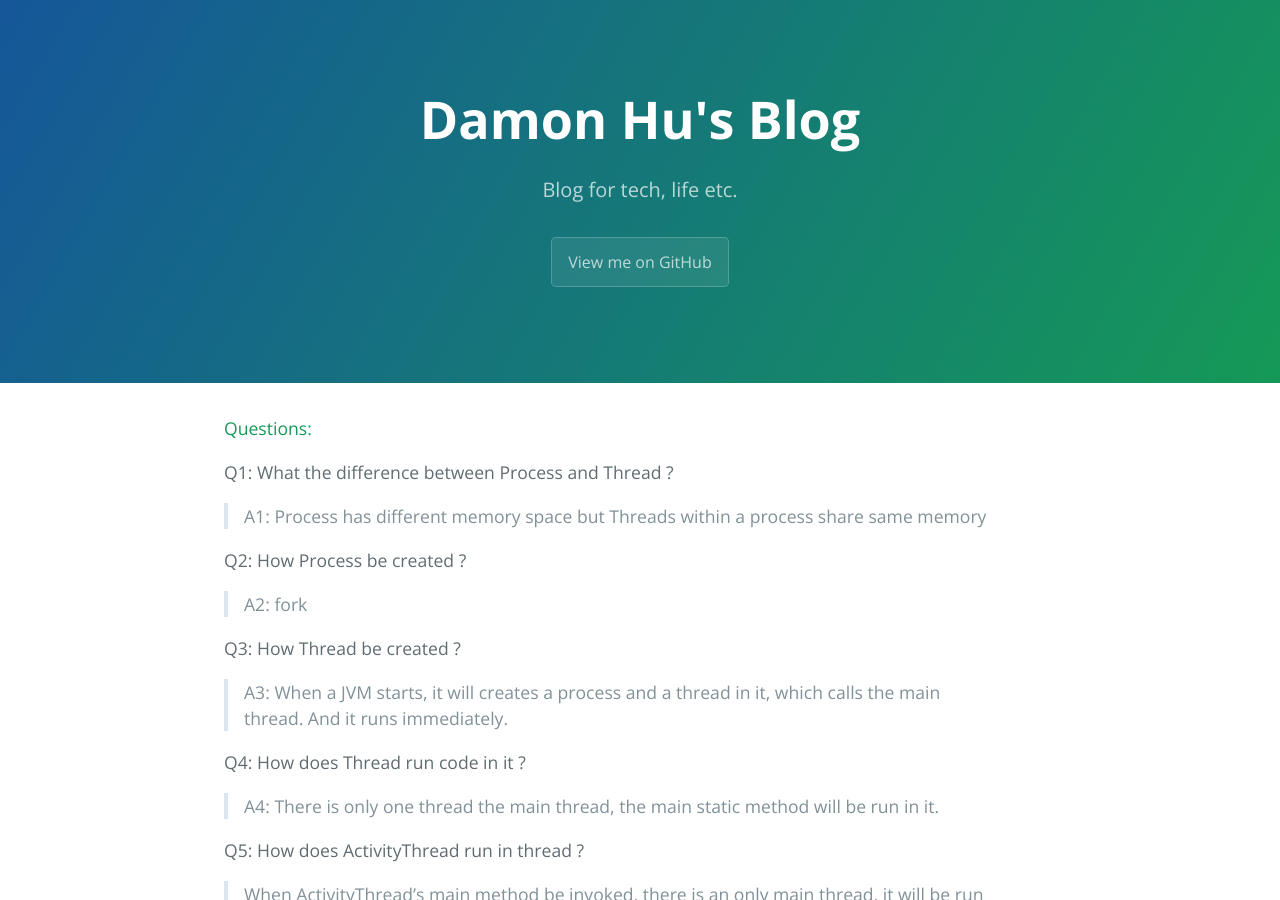
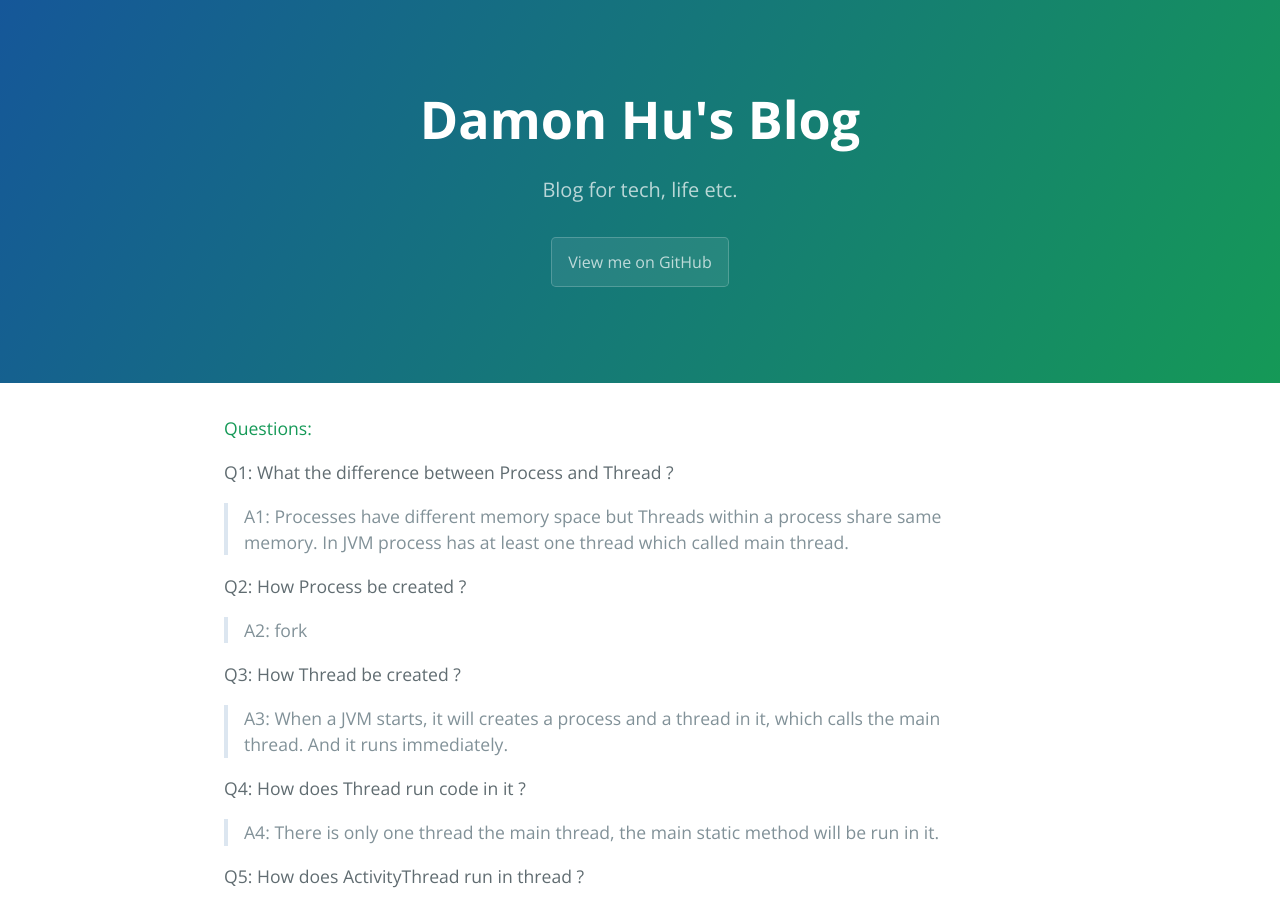
Before and after one commit to dreamhb/dreamhb.github.io, a Jekyll site: the page built from _posts/2019-03-15-Java-Processes-And-Threads.md, in a window 1280 px wide and 900 px high. Built offline with Jekyll 4.4.1, drawn with Linux system fonts in a browser that asks for light colours; some of the changed text lies outside the part shown.

```diff
--- a/_posts/2019-03-15-Java-Processes-And-Threads.md
+++ b/_posts/2019-03-15-Java-Processes-And-Threads.md
@@ -9,7 +9,8 @@ categories: main
 #### Questions:
 
 Q1: What the difference between Process and Thread ?
-> A1: Process has different memory space but Threads within a process share same memory
+> A1: Processes have different memory space but Threads within a process share same memory.
+In JVM process has at least one thread which called main thread.
 
 Q2: How Process be created ?
 > A2: fork
@@ -27,3 +28,5 @@ Q6: How threads communicate with each other ?
 
 Q7: How Android create thread ?
 > A7: ![AndroidThreadCreate](/images/AndroidThreadCreate.png)
+
+Q8: How processes communicate with each other(IPC) ?
```
Also changed, not shown: _posts/2019-03-12-Android-Loop.md (+3 -0 lines), images/AndroidLooping.svg (added).
